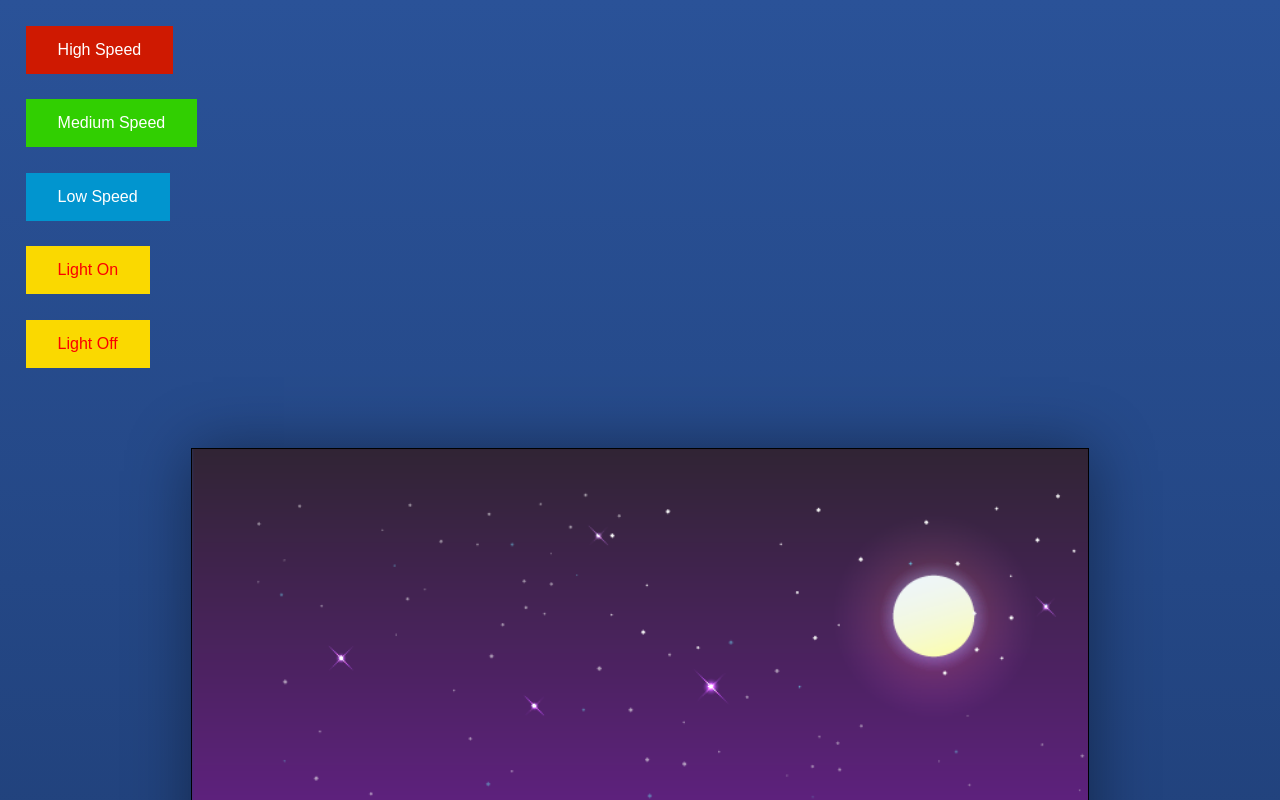
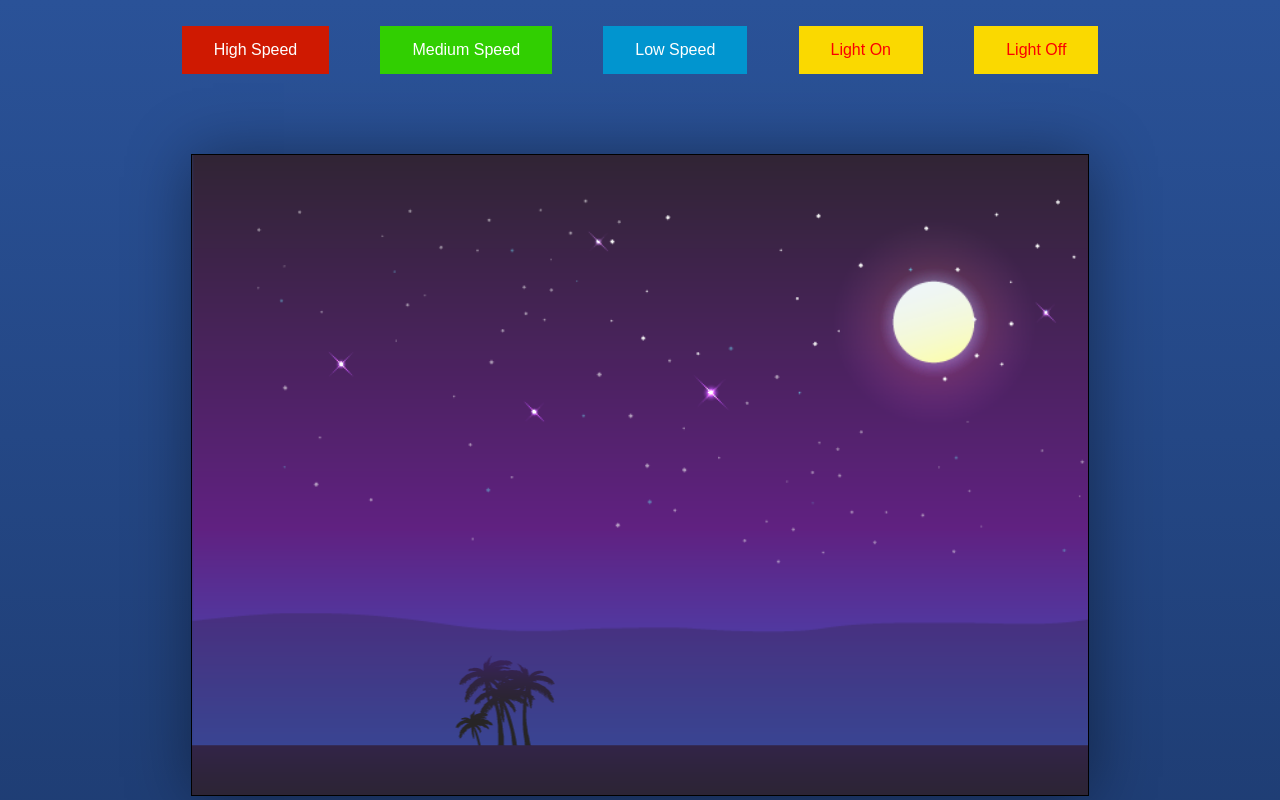
Before and after one commit to erfannasseri/Car_Animation, a React (Create React App) app: page / in a window 1280 px wide. Shown: the top 800 px of the page. Built offline with nearby package versions, Linux system fonts and the light colour scheme.

Commit message:
felx & container

```diff
--- a/src/App.css
+++ b/src/App.css
@@ -75,7 +75,7 @@ body{
     padding: 15px 32px;
     text-align: center;
     text-decoration: none;
-    display: block	;
+    display: flex	;
     font-size: 16px;
   }
   .buttonh:hover {
@@ -99,7 +99,7 @@ body{
     padding: 15px 32px;
     text-align: center;
     text-decoration: none;
-    display: block	;
+    display: flex	;
     font-size: 16px;
     bottom: 10%;
   }
@@ -123,7 +123,7 @@ body{
     padding: 15px 32px;
     text-align: center;
     text-decoration: none;
-    display: block	;
+    display: flex	;
     font-size: 16px;
   }
   .buttonl:hover {
@@ -146,7 +146,7 @@ body{
     padding: 15px 32px;
     text-align: center;
     text-decoration: none;
-    display: block	;
+    display: flex	;
     font-size: 16px;
   }
   .buttonli:hover {
--- a/src/App.js
+++ b/src/App.js
@@ -17,7 +17,7 @@ const App = () => {
     return(
     <div>
 
-        <div >
+        <div className="c">
 
                <button className="buttonh" onClick={()=> setSpeed('1.5s')}>High Speed</button>
                <button className="buttonm" onClick={()=> setSpeed('3s')}>Medium Speed</button>
```
